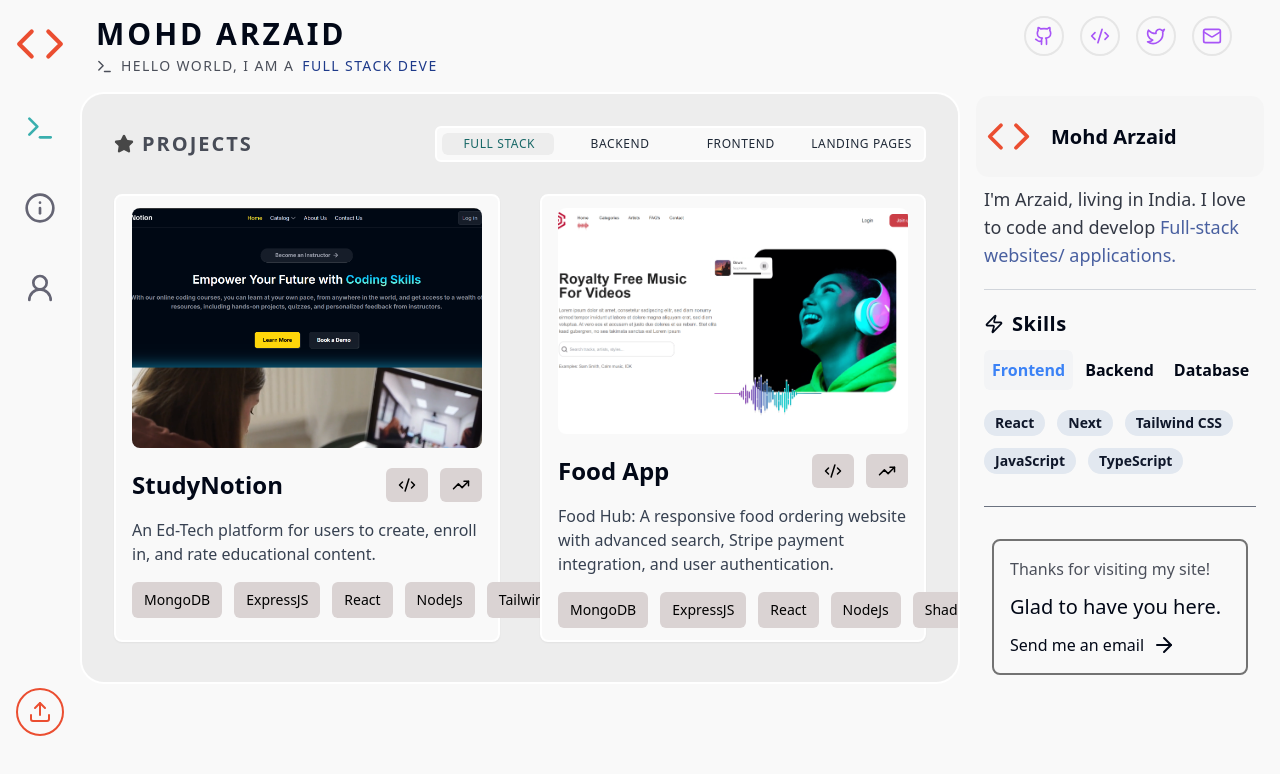
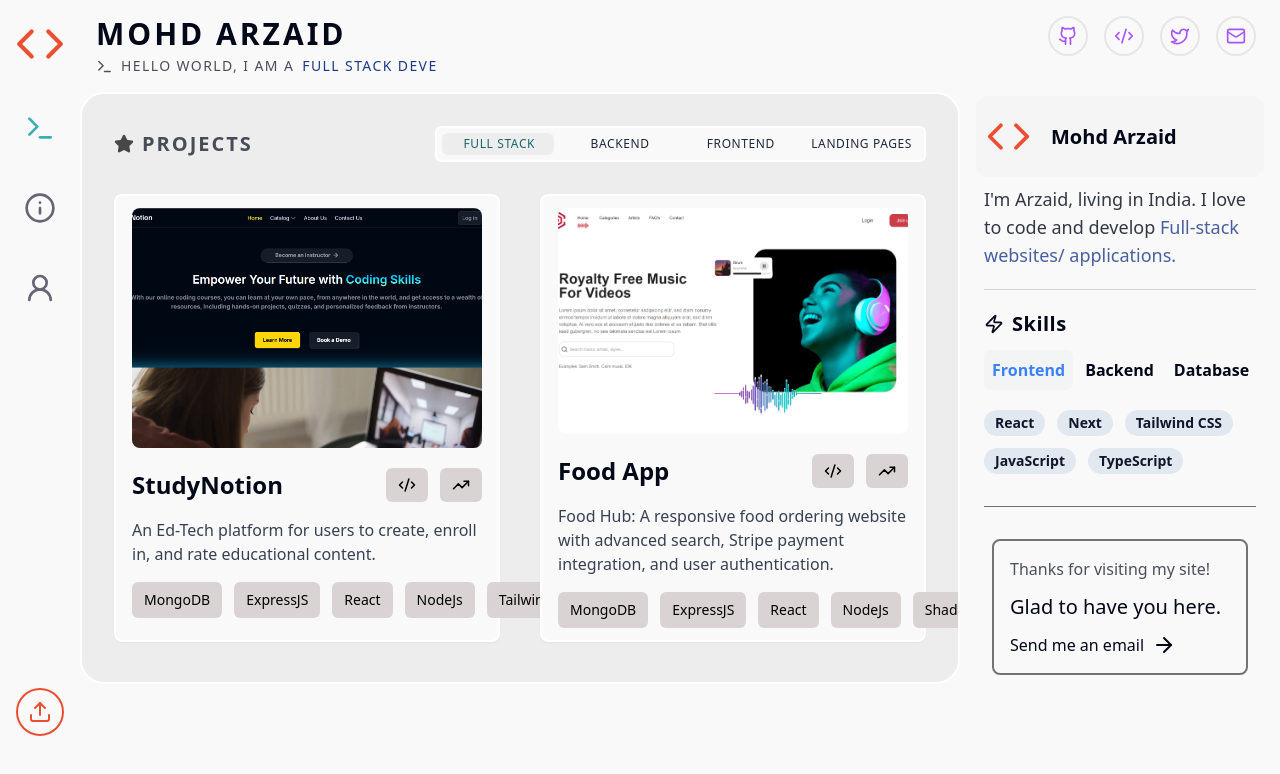
Before and after one commit to Mohd-Arzaid/my-portfolio, a React (Vite) app in the folder frontend/: page / in a window 1280 px wide. Shown: the top 774 px of the page. Built offline with nearby package versions, Linux system fonts and the light colour scheme.

Commit message:
icon padding change

```diff
--- a/frontend/src/common/Header.jsx
+++ b/frontend/src/common/Header.jsx
@@ -28,7 +28,7 @@ const Header = () => {
           </span>
         </div>
 
-        <div className="flex gap-4 pr-8  lg:mb-0  mt-1 lg:mt-0 items-center">
+        <div className="flex gap-4 pr-8 lg:pr-2  lg:mb-0  mt-1 lg:mt-0 items-center">
           <Link className="h-[30px] w-[30px] lg:h-[40px] lg:w-[40px] text-purple-500 rounded-full flex items-center justify-center text-lg border-2 border-[#E6E6E6]">
             <Github className="hidden lg:block" size={20} />
             <Github className=" lg:hidden " size={19} />
```
